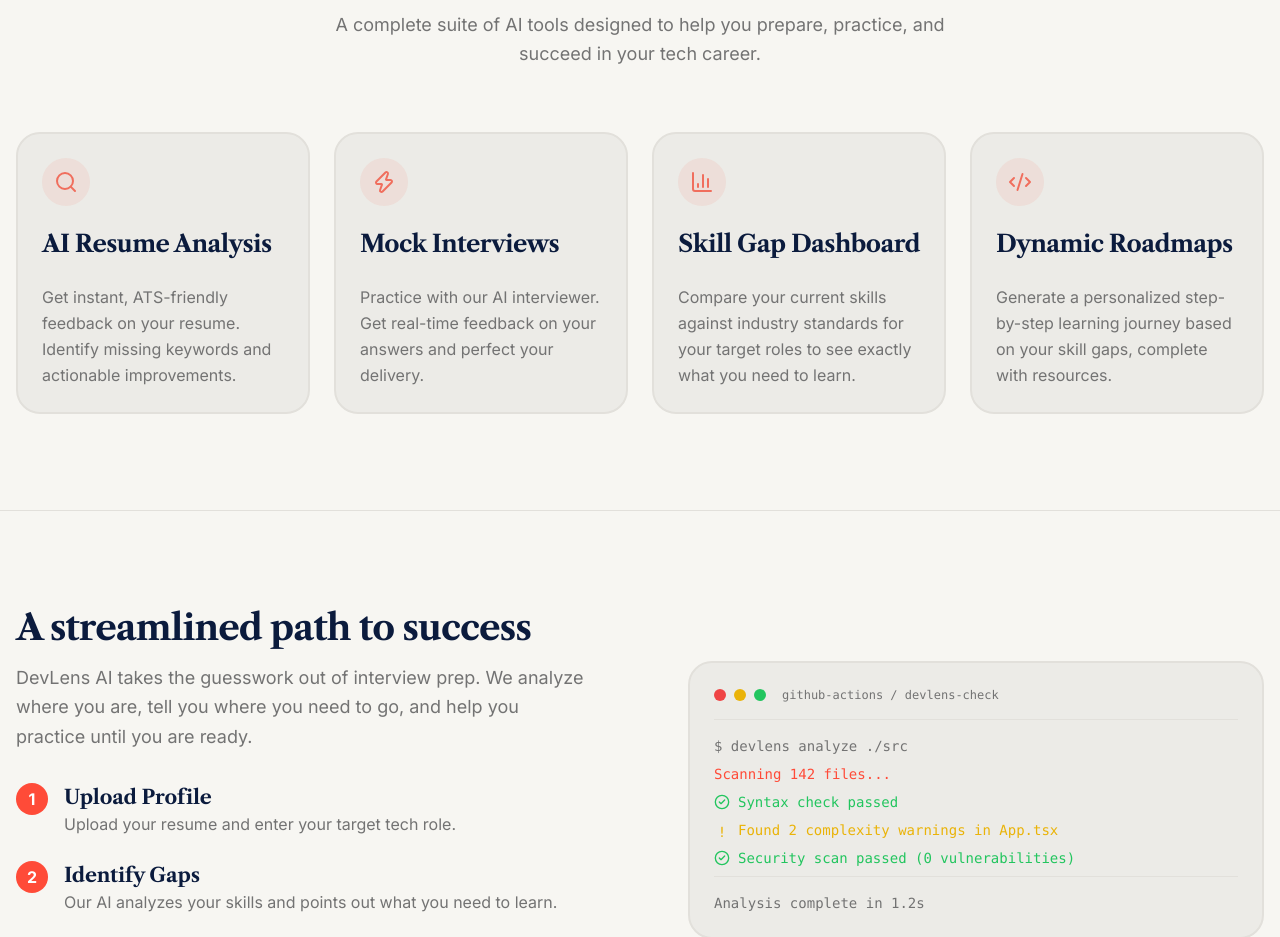
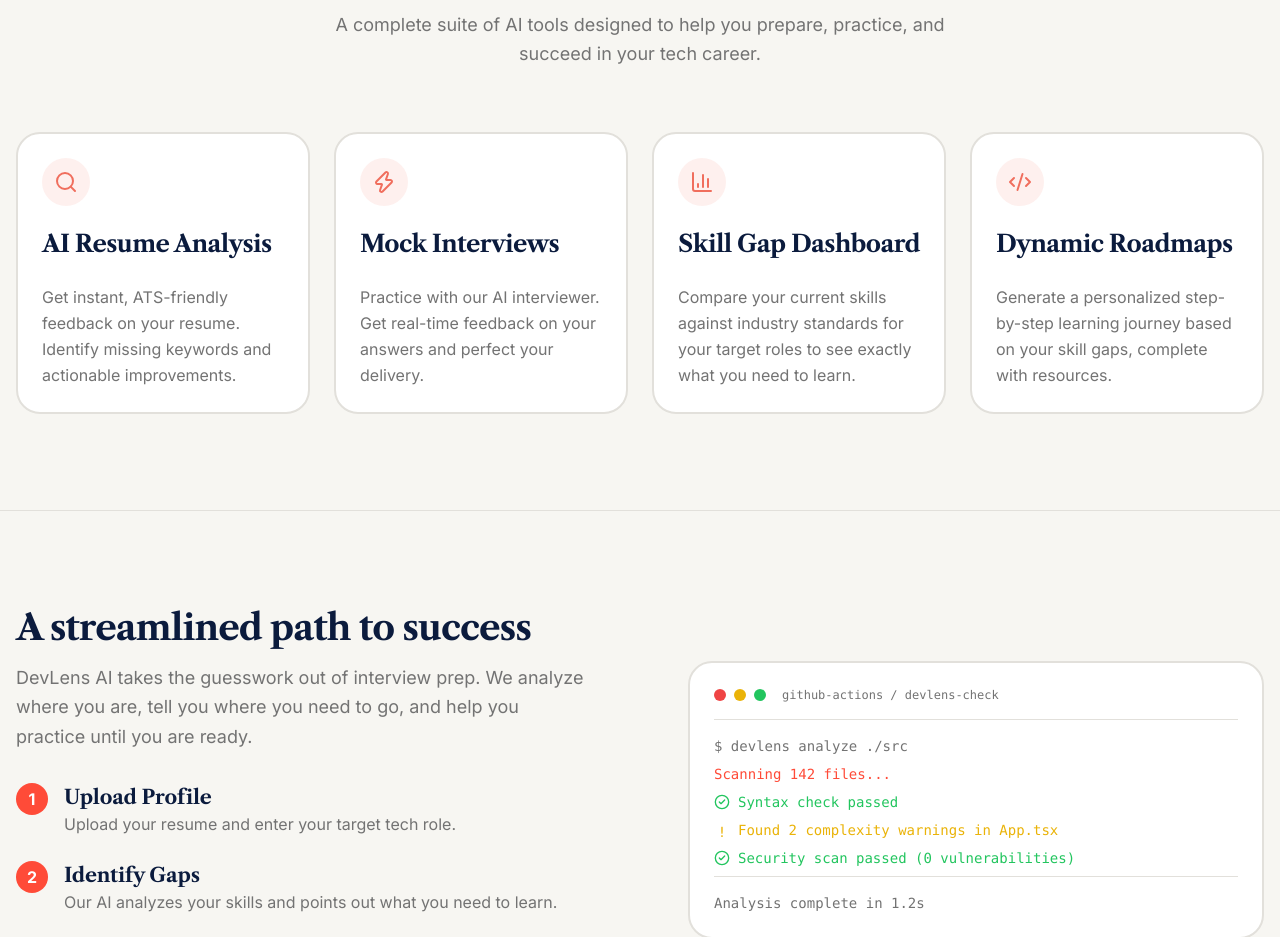
Before and after one commit to rupeshh132/devlens-ai, a React (Vite) app in the folder frontend/: page / in a window 1280 px wide. Shown: the part 1380-2317 px from the top of the page. Built offline with nearby package versions, Linux system fonts and the light colour scheme.

Commit message:
fix: address dashboard UI and layout faults

```diff
--- a/frontend/src/components/ui/badge.tsx
+++ b/frontend/src/components/ui/badge.tsx
@@ -15,6 +15,7 @@
         destructive:
           "border-transparent bg-destructive text-destructive-foreground hover:bg-destructive/80",
         outline: "text-foreground",
+        info: "border-transparent bg-blue-500/15 text-blue-700 dark:text-blue-400 hover:bg-blue-500/25",
       },
     },
     defaultVariants: {
--- a/frontend/src/components/ui/button.tsx
+++ b/frontend/src/components/ui/button.tsx
@@ -5,7 +5,7 @@
 import { cn } from "@/lib/utils"
 
 const buttonVariants = cva(
-  "inline-flex items-center justify-center gap-2 whitespace-nowrap rounded-full text-sm font-medium transition-all duration-300 hover:-translate-y-[2px] hover:shadow-sm focus-visible:outline-none focus-visible:ring-1 focus-visible:ring-ring disabled:pointer-events-none disabled:opacity-50 [&_svg]:pointer-events-none [&_svg]:size-4 [&_svg]:shrink-0",
+  "inline-flex items-center justify-center gap-2 whitespace-nowrap rounded-xl text-sm font-medium transition-all duration-300 hover:-translate-y-[2px] hover:shadow-sm focus-visible:outline-none focus-visible:ring-1 focus-visible:ring-ring disabled:pointer-events-none disabled:opacity-50 [&_svg]:pointer-events-none [&_svg]:size-4 [&_svg]:shrink-0",
   {
     variants: {
       variant: {
--- a/frontend/src/components/ui/card.tsx
+++ b/frontend/src/components/ui/card.tsx
@@ -14,8 +14,8 @@
       ref={ref}
       onClick={onClick}
       className={cn(
-        "rounded-2xl border border-border bg-card text-card-foreground",
-        (hoverable || clickable || onClick) && "transition-all duration-300 hover:-translate-y-[2px] hover:shadow-sm",
+        "rounded-2xl border border-border bg-card text-card-foreground shadow-sm",
+        (hoverable || clickable || onClick) && "transition-all duration-300 hover:-translate-y-[2px] hover:shadow-md",
         (clickable || onClick) && "cursor-pointer hover:border-primary/30",
         loading && "opacity-70 pointer-events-none",
         className
--- a/frontend/src/components/ui/stat-card.tsx
+++ b/frontend/src/components/ui/stat-card.tsx
@@ -31,7 +31,7 @@
         {Icon && <Icon className="w-4 h-4 text-muted-foreground" />}
       </CardHeader>
       <CardContent>
-        <div className="text-4xl font-black tracking-tight">{value}</div>
+        <div className="text-4xl font-bold tracking-tight text-brand-navy">{value}</div>
         {(description || trendValue) && (
           <p className="text-xs text-muted-foreground mt-1 flex items-center gap-1">
             {trendValue && (
--- a/frontend/src/features/dashboard/components/QuickActions.tsx
+++ b/frontend/src/features/dashboard/components/QuickActions.tsx
@@ -55,7 +55,7 @@
               </div>
               <div className="flex flex-col items-start text-left">
                 <span className="font-medium text-sm leading-none mb-1">{action.label}</span>
-                <span className="text-xs text-muted-foreground font-normal">{action.description}</span>
+                <span className={`text-xs font-normal ${action.variant === 'primary' ? 'text-primary-foreground/90' : 'text-muted-foreground'}`}>{action.description}</span>
               </div>
             </div>
           </Button>
--- a/frontend/src/features/dashboard/components/RecentRepositories.tsx
+++ b/frontend/src/features/dashboard/components/RecentRepositories.tsx
@@ -17,7 +17,7 @@
       case 'Critical':
         return 'destructive';
       case 'Analyzing':
-        return 'outline';
+        return 'info';
       default:
         return 'secondary';
     }
@@ -52,7 +52,9 @@
               {repositories.map((repo: Repository) => (
                 <TableRow key={repo.id}>
                   <TableCell className="font-medium">{repo.name}</TableCell>
-                  <TableCell>{repo.language}</TableCell>
+                  <TableCell className={repo.language === 'Unknown' ? 'text-muted-foreground italic text-xs' : ''}>
+                    {repo.language}
+                  </TableCell>
                   <TableCell className="text-muted-foreground">{repo.lastAnalysis}</TableCell>
                   <TableCell className={`text-right font-semibold ${getScoreColor(repo.score, repo.status)}`}>
                     {repo.status === 'Analyzing' ? '-' : repo.score}
--- a/frontend/src/index.css
+++ b/frontend/src/index.css
@@ -7,7 +7,7 @@
     /* ── Core surfaces ── */
     --color-background:     #F7F6F2;
     --color-surface:        #ECEBE7;
-    --color-card:           #ECEBE7;
+    --color-card:           #FFFFFF;
     --color-surface-dark:   #121212;
     --color-surface-raised: #E4E2DC;
 
@@ -70,7 +70,7 @@
   .dark {
     --color-background:     #F7F6F2;
     --color-surface:        #ECEBE7;
-    --color-card:           #ECEBE7;
+    --color-card:           #FFFFFF;
     --color-border:         #E2E0DB;
     --color-primary:        #FF4B38;
     --color-primary-hover:  #E8371E;
--- a/frontend/src/layouts/DashboardLayout.tsx
+++ b/frontend/src/layouts/DashboardLayout.tsx
@@ -40,7 +40,7 @@
     <ErrorBoundary>
       <div className="flex min-h-screen w-full bg-background relative pb-24">
 
-        <div className="flex flex-1 flex-col overflow-hidden">
+        <div className="flex flex-1 flex-col">
           <Navbar>
             <div className="flex items-center gap-2 px-4">
               <NavbarBrand>
@@ -78,7 +78,7 @@
           </Navbar>
 
           <ContentArea scrollable className="p-6 md:p-10 lg:p-16">
-            <div className="max-w-6xl mx-auto w-full">
+            <div className="max-w-6xl mx-auto w-full pb-28">
               <Outlet />
             </div>
           </ContentArea>
@@ -109,7 +109,7 @@
                           <item.icon className="w-6 h-6" />
                         </motion.div>
                         {isActive && (
-                          <div className="absolute -bottom-2 left-1/2 -translate-x-1/2 w-1.5 h-1.5 rounded-full bg-brand-coral" />
+                          <div className="absolute -bottom-1.5 left-1/2 -translate-x-1/2 w-1.5 h-1.5 rounded-full bg-brand-coral" />
                         )}
                       </Link>
                     </TooltipTrigger>
--- a/frontend/src/pages/Dashboard.tsx
+++ b/frontend/src/pages/Dashboard.tsx
@@ -20,8 +20,7 @@
       <div className="flex flex-col md:flex-row md:items-center md:justify-between gap-4">
         <div>
           <div className="flex items-center gap-3">
-            <div className="w-2.5 h-2.5 bg-primary" />
-            <h1 className="text-3xl md:text-4xl font-black tracking-tight text-foreground">
+            <h1 className="text-3xl md:text-4xl font-serif font-bold tracking-tight text-brand-navy">
               Welcome back, {user?.fullName?.split(' ')[0] || 'Developer'}
             </h1>
           </div>
```
